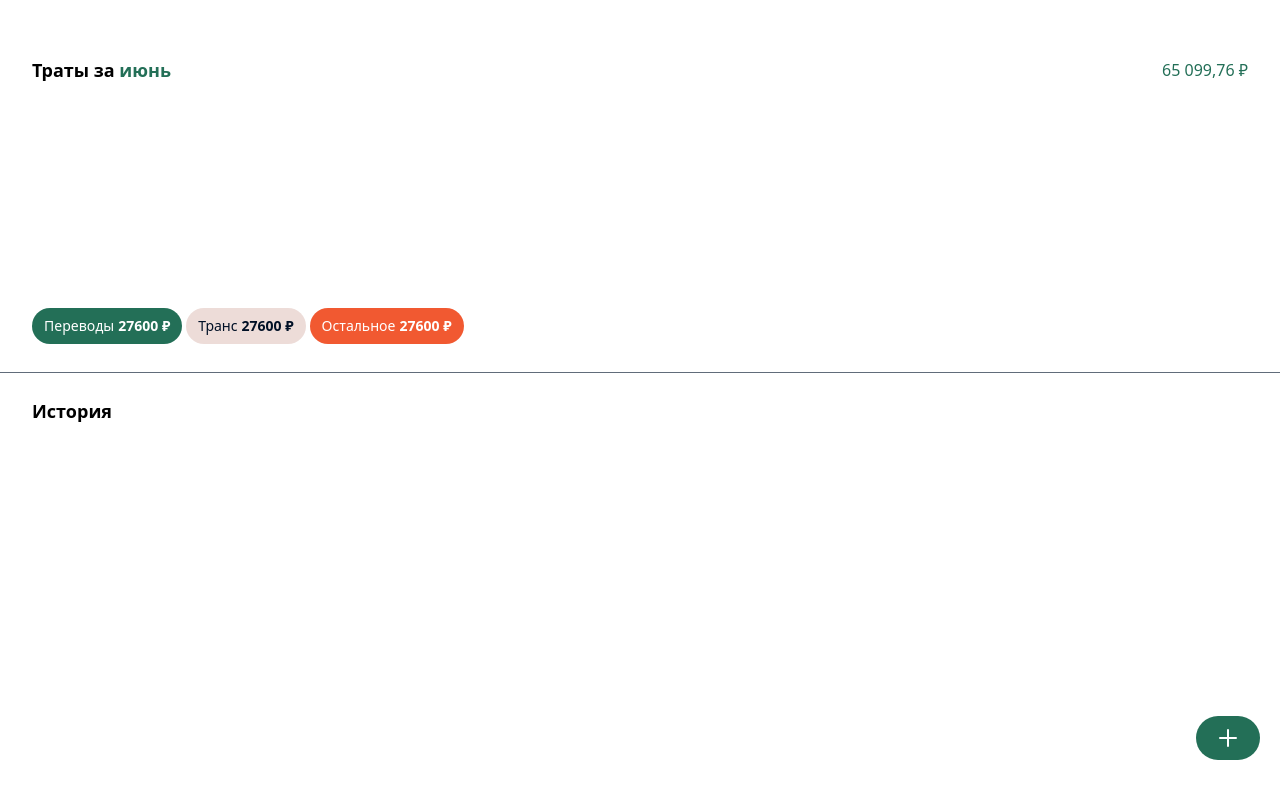
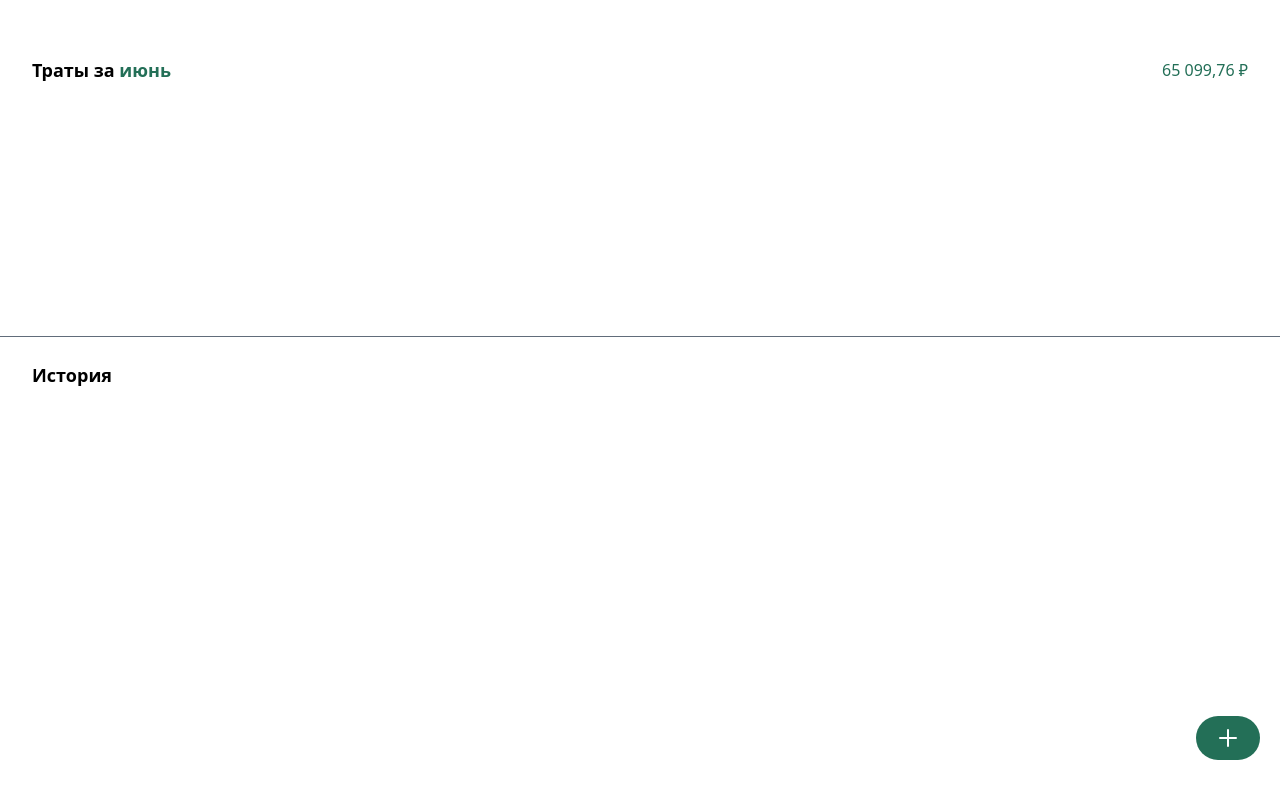
Before and after one commit to bigT01/money-tracker, a React (Create React App) app: page /history in a window 1280 px wide. Built offline with nearby package versions, Linux system fonts and the light colour scheme.

Commit message:
feat: history tags

```diff
--- a/src/App.tsx
+++ b/src/App.tsx
@@ -4,7 +4,7 @@ import './App.css';
 function App() {
   return (
       <>
-        hello page
+        {process.env.REACT_APP_BACKEND}
       </>
   );
 }
--- a/src/pages/history.tsx
+++ b/src/pages/history.tsx
@@ -49,9 +49,9 @@ const History = () => {
                     </div>
                 </div>
                 <div className="flex flex-wrap w-full gap-1">
-                    <Tags label={'Переводы'} color={'#236F57'} sum={27600} textColor={'#FFFFFF'}/>
-                    <Tags label={'Транс'} color={'#EDDCD8'} sum={27600} textColor={'#001026'}/>
-                    <Tags label={'Остальное'} color={'#F15931'} sum={27600} textColor={'#FFFFFF'}/>
+                    {pieChartData.map((element) => (
+                        <Tags label={element.name} color={element.colors} sum={element.value} textColor={'#000000'}/>
+                    ))}
                 </div>
             </header>
             <div className='w-full h-[1px] bg-primary-grey'>
```
